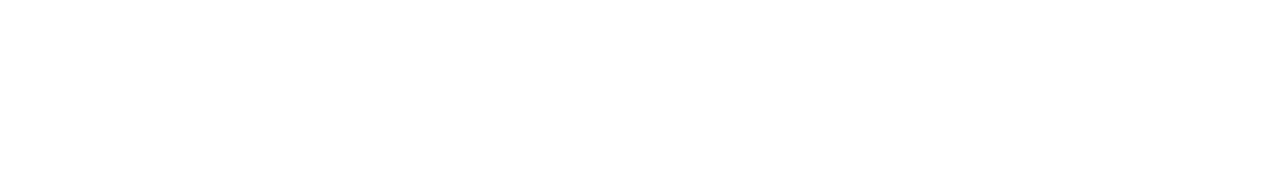
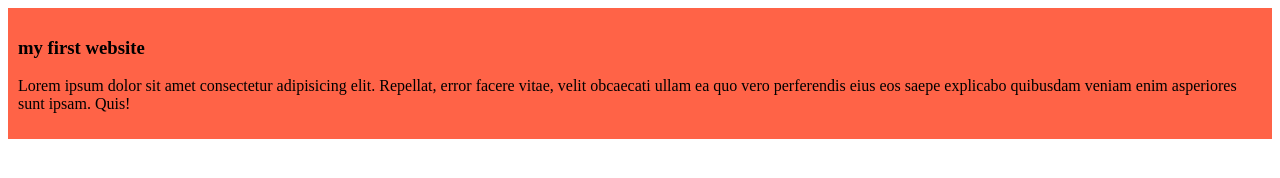
Before and after one commit to HomayraHeme/learnimg-repo, a plain HTML site: page index.html in a window 1280 px wide. Drawn offline with Linux system fonts and the light colour scheme.

Commit message:
added the first  blog

```diff
--- a/index.html
+++ b/index.html
@@ -5,9 +5,17 @@
     <meta charset="UTF-8">
     <meta name="viewport" content="width=device-width, initial-scale=1.0">
     <title> my first ever github repo</title>
+    <link rel="stylesheet" href="styles/blog.css">
 </head>
 
 <body>
+    <div>
+        <h3>my first website</h3>
+
+        <p>Lorem ipsum dolor sit amet consectetur adipisicing elit. Repellat, error facere vitae, velit obcaecati ullam
+            ea
+            quo vero perferendis eius eos saepe explicabo quibusdam veniam enim asperiores sunt ipsam. Quis!</p>
+    </div>
 
 </body>
 
--- a/styles/blog.css
+++ b/styles/blog.css
@@ -0,0 +1,4 @@
+ div {
+     background-color: tomato;
+     padding: 10px;
+ }
```
